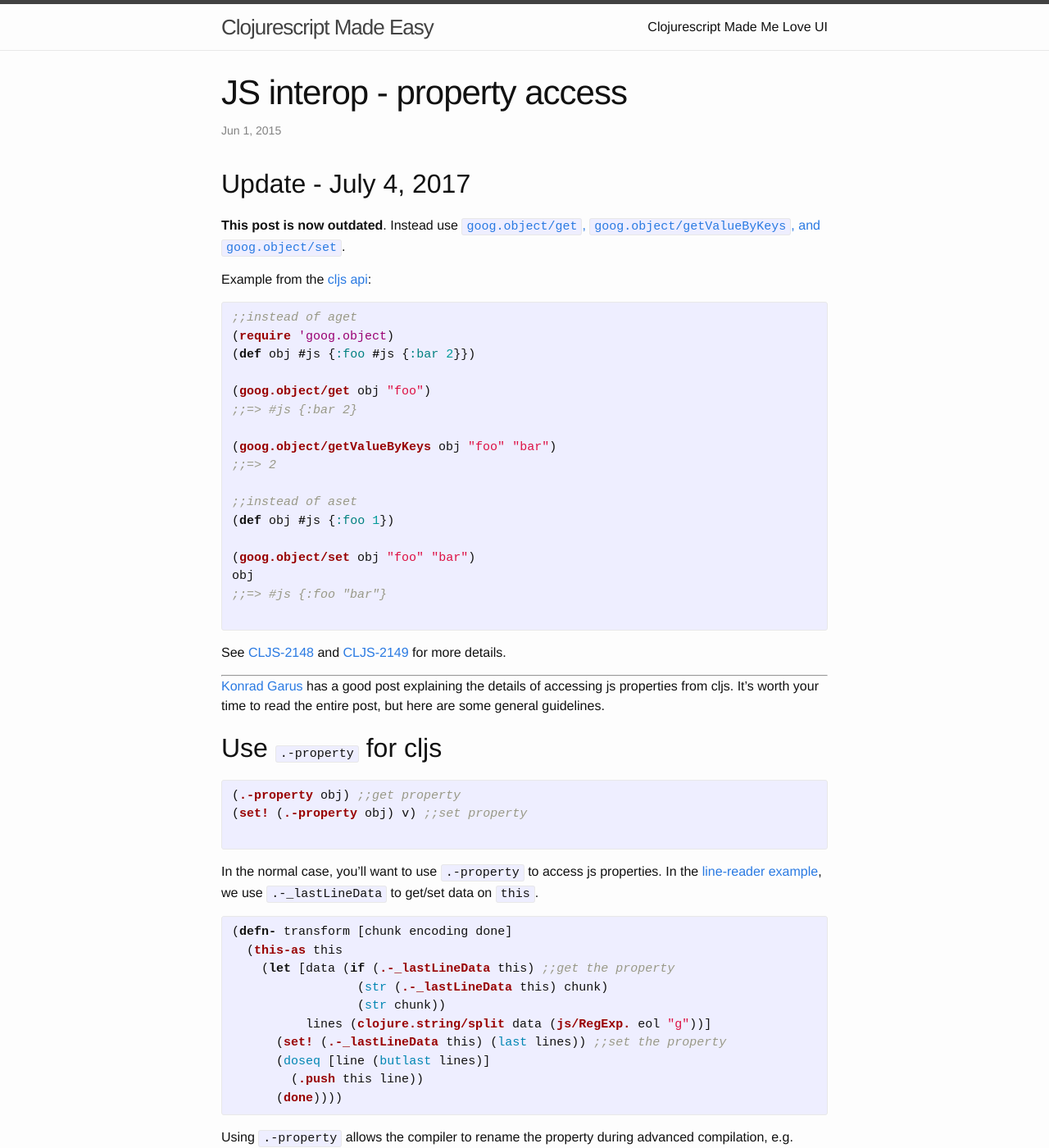
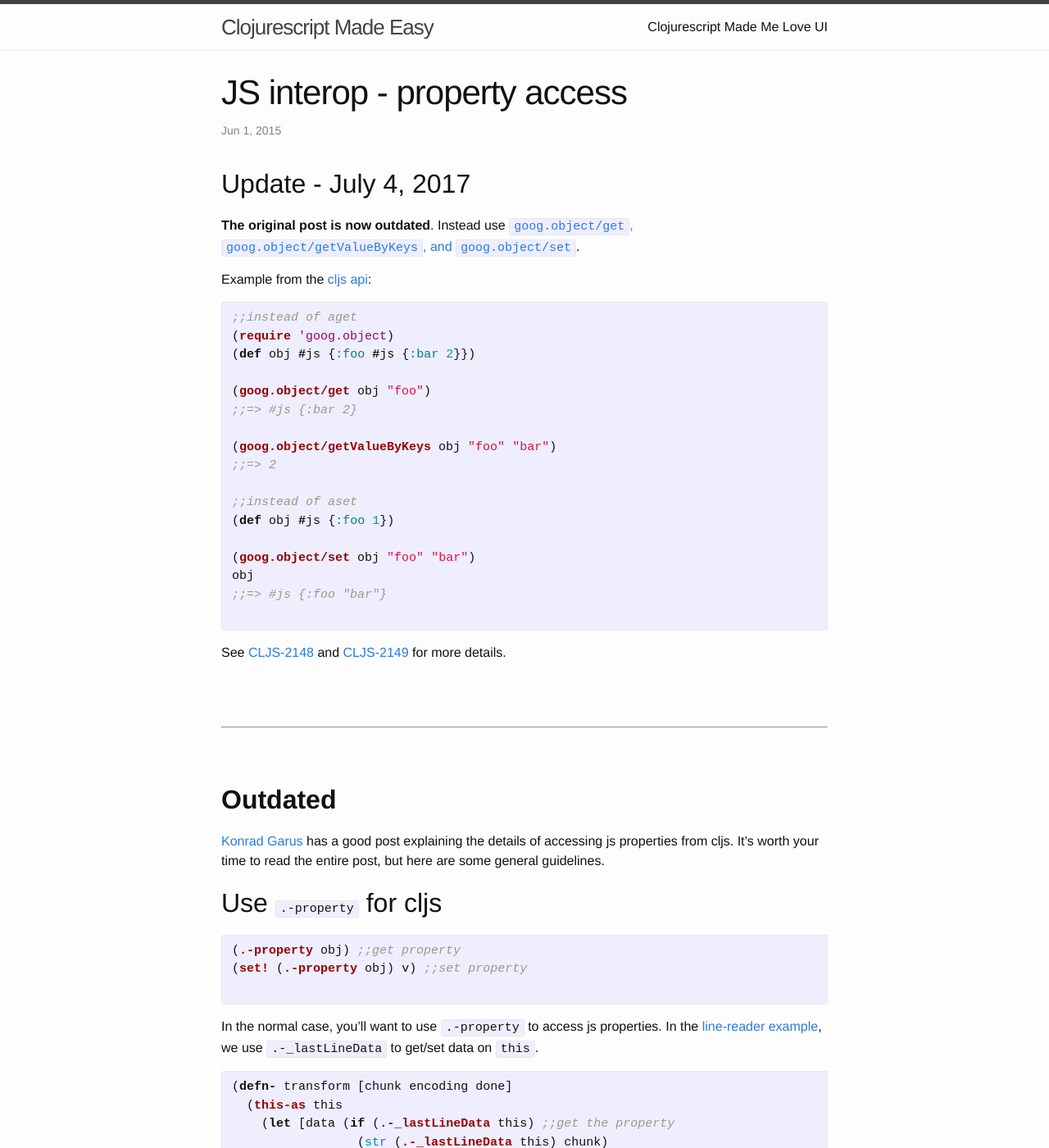
Before and after one commit to bostonou/bostonou.github.io, a Jekyll site: the page built from _posts/2015-06-01-js-interop-property-access.markdown, in a window 1280 px wide and 1400 px high. Shown: the whole window at 82% size. Built offline with Jekyll 4.4.1, drawn with Linux system fonts in a browser that asks for light colours; nearby versions of some CDN libraries; comment, search, counter and statistics services are not loaded.

Commit message:
better outdated message

```diff
--- a/_posts/2015-06-01-js-interop-property-access.markdown
+++ b/_posts/2015-06-01-js-interop-property-access.markdown
@@ -4,7 +4,7 @@ title: JS interop - property access
 
 ## Update - July 4, 2017
 
-**This post is now outdated**. Instead use [`goog.object/get`, `goog.object/getValueByKeys`, and `goog.object/set`][goog object].
+**The original post is now outdated**. Instead use [`goog.object/get`, `goog.object/getValueByKeys`, and `goog.object/set`][goog object].
 
 Example from the [cljs api][cljs api]:
 
@@ -30,7 +30,15 @@ obj
 
 See [CLJS-2148][cljs-2148] and [CLJS-2149][cljs-2149] for more details.
 
+<br />
+<br />
+
 ---
+
+<br />
+<br />
+
+## **Outdated**
 
 [Konrad Garus][reference-post] has a good post explaining the details of accessing js properties from cljs. It's worth your time to read the entire post, but here are some general guidelines.
 
```
